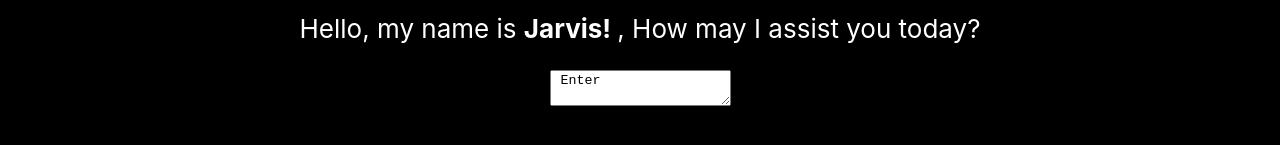
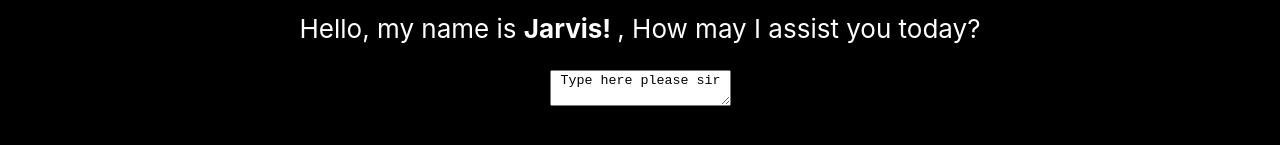
Before and after one commit to AmanKaushik77/chatBot, a React (Create React App) app in the folder my-app/: page / in a window 1280 px wide. Shown: the part 521-666 px from the top of the page. Built offline with nearby package versions, Linux system fonts and the light colour scheme.

Commit message:
changed text

```diff
--- a/my-app/src/pages/Home.js
+++ b/my-app/src/pages/Home.js
@@ -10,7 +10,7 @@ export default function Home(){
           <p>
             Hello, my name is <strong> Jarvis! </strong>, How may I assist you today?
           </p>
-          <textarea> Enter </textarea>
+          <textarea> Type here please sir </textarea>
         </header>
       </div>
     );
```
